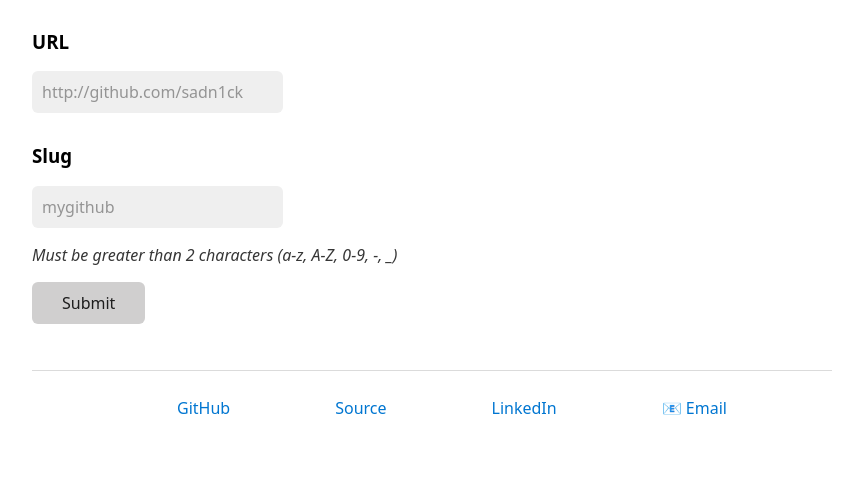
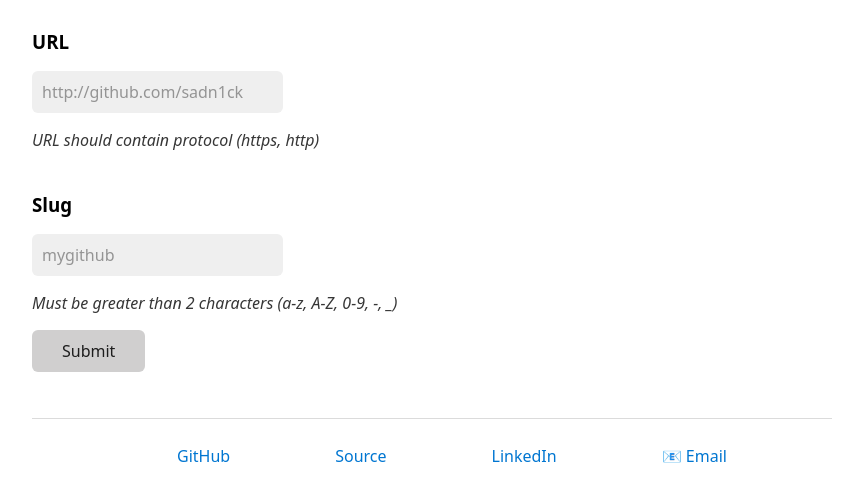
Before and after one commit to sadn1ck/shortnr, a website: page client/index.html in a window 1280 px wide. Shown: the part 117-618 px from the top of the page, without its empty margins (208-1071 px from the left). Drawn offline with nearby package versions, Linux system fonts and the light colour scheme.

Commit message:
feat: added label to require protocol in frontend
Signed-off-by: Anik Das <anikdas0811@gmail.com>

```diff
--- a/client/index.html
+++ b/client/index.html
@@ -28,6 +28,12 @@
             autocomplete="off"
             placeholder="http://github.com/sadn1ck"
           />
+
+          <div>
+            <p>
+              <i>URL should contain protocol (https, http)</i>
+            </p>
+          </div>
         </div>
         <div>
           <label for="slug">
```
